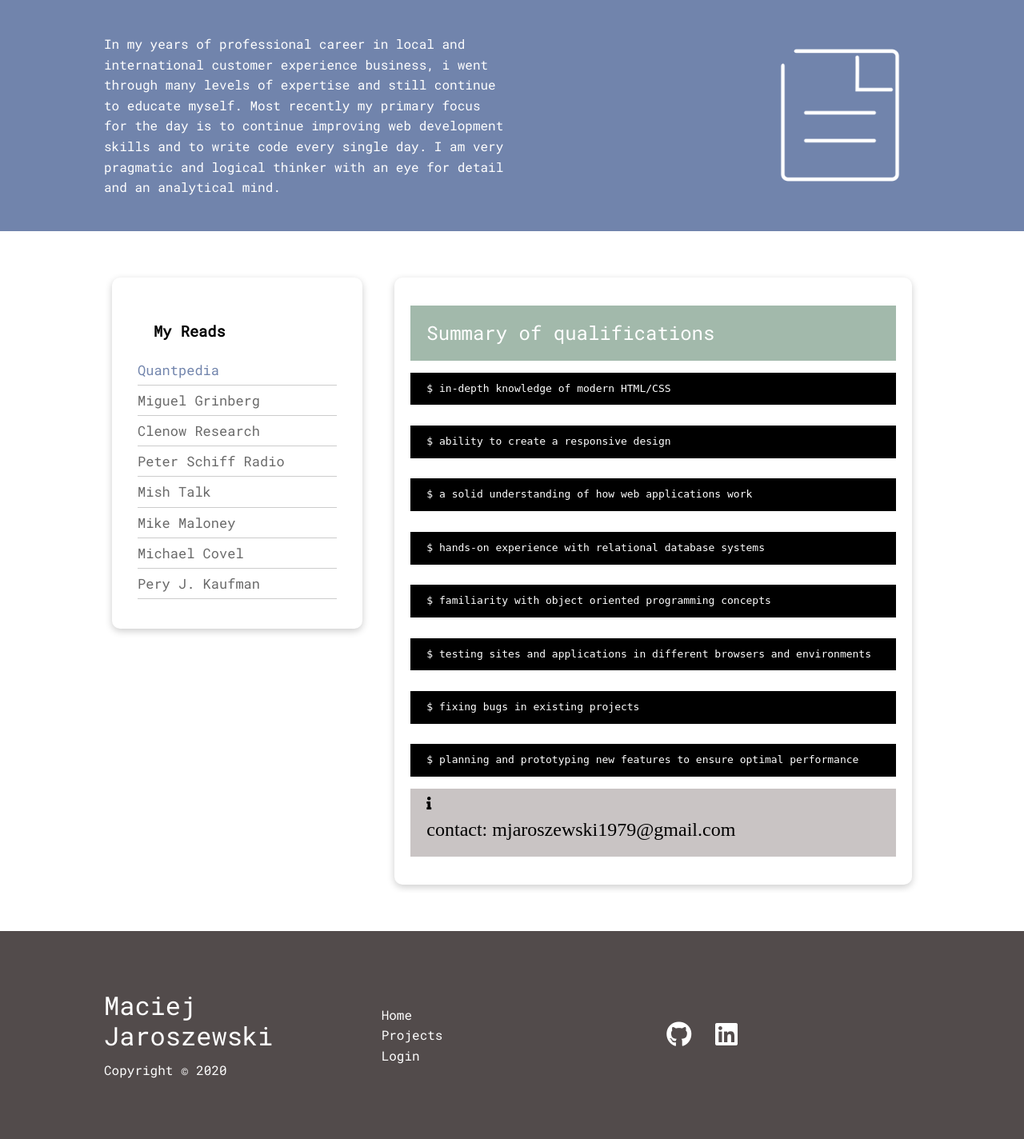
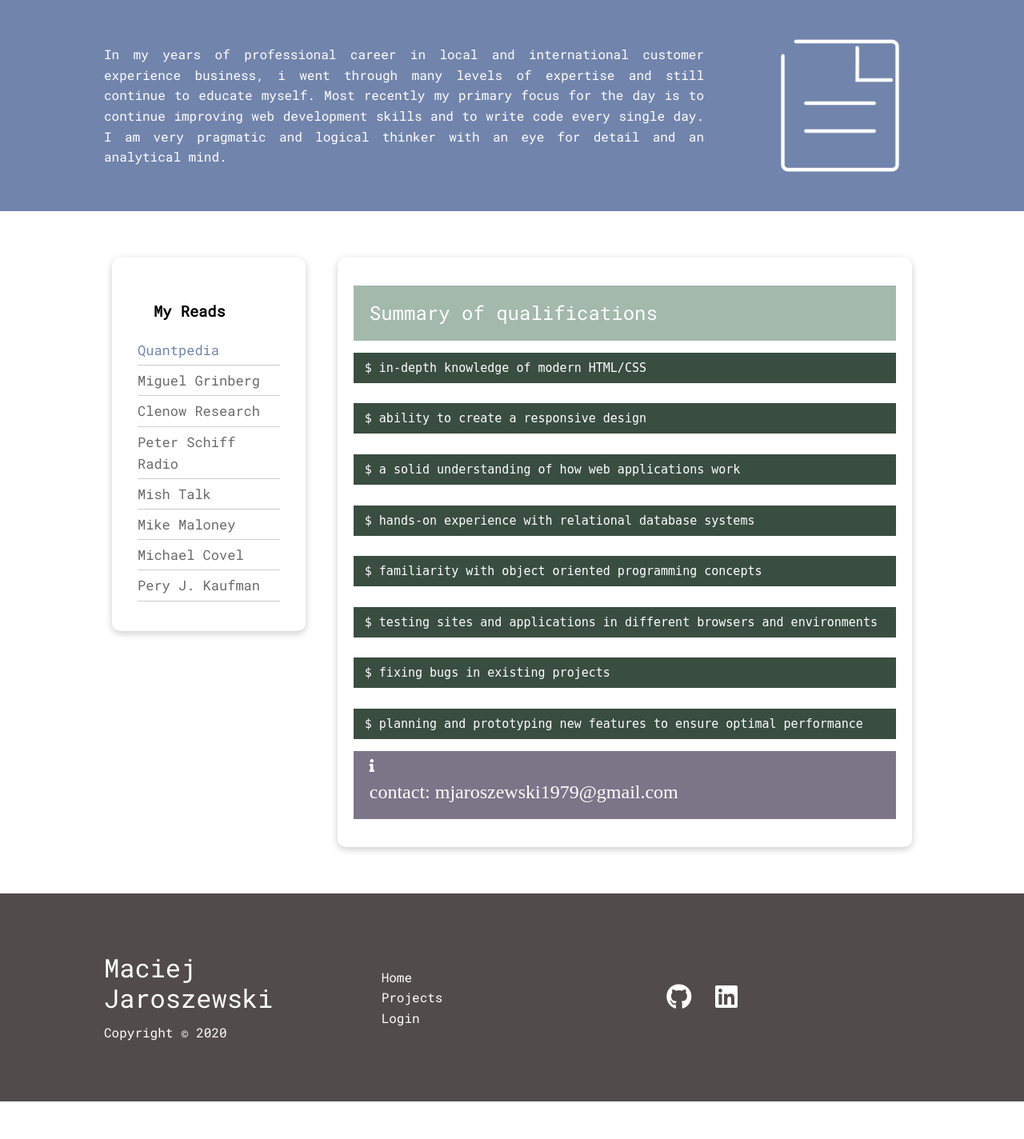
Before and after one commit to mjaroszewski1979/project_01, a Python web app: template templates/about.html in a window 1280 px wide. Shown: the part 70-1494 px from the top of the page at 80% size. After the commit the page ends 1447 px from the top, so only its background shows below. Run offline with Jinja, Linux system fonts and the light colour scheme; the template is opened without the code that fills it, so the values that code supplies are empty; some web fonts are replaced.

Commit message:
Update style.css

```diff
--- a/static/css/style.css
+++ b/static/css/style.css
@@ -6,7 +6,7 @@
     --dark-color: rgb(82, 75, 75);
     --light-color: rgb(201, 196, 196);
     --success-color: rgb(162, 185, 171);
-    --error-color: rgb(245, 202, 202);
+    --info-color: rgb(124, 117, 136);
 }
 * {
     box-sizing: border-box;
@@ -38,9 +38,11 @@ img {
     width: 100%;
 }
 code, pre {
-    background: black;
+    background: rgb(57, 77, 64);
     color: white;
-    padding: 10px;
+    padding: 7px;
+    font-size: 15px;
+
 }
 /* Navbar */
 .navbar {
@@ -232,8 +234,8 @@ code, pre {
     background-color: var(--success-color);
     color: white;
 }
-.alert-error {
-    background-color: var(--error-color);
+.alert-info {
+    background-color: var(--info-color);
     color: white;
 }
 .card {
@@ -389,6 +391,10 @@ code, pre {
     grid-column: 1 / span 2;
 }
 /* Docs */
+.docs-head .lead {
+    width: 750px;
+    text-align: justify;
+}
 .docs-main h3 {
     margin: 20px;
 }
```
